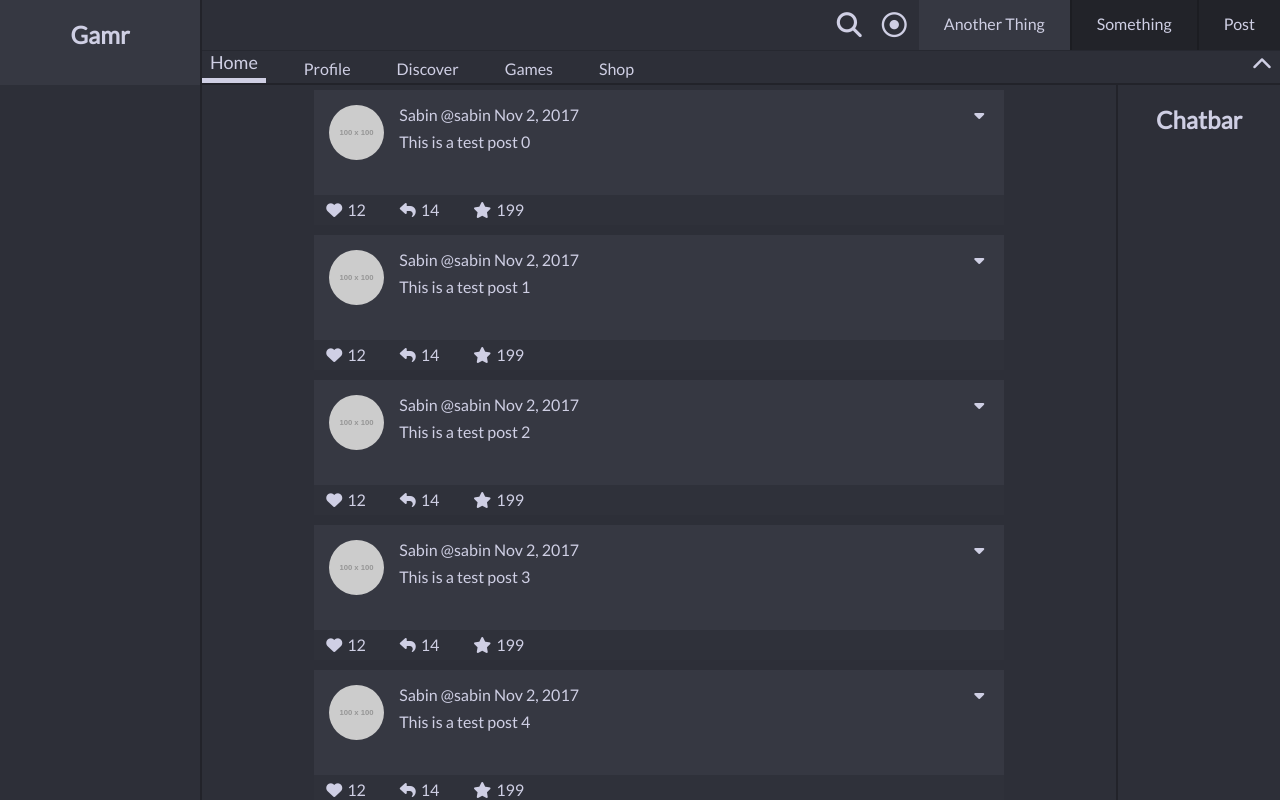
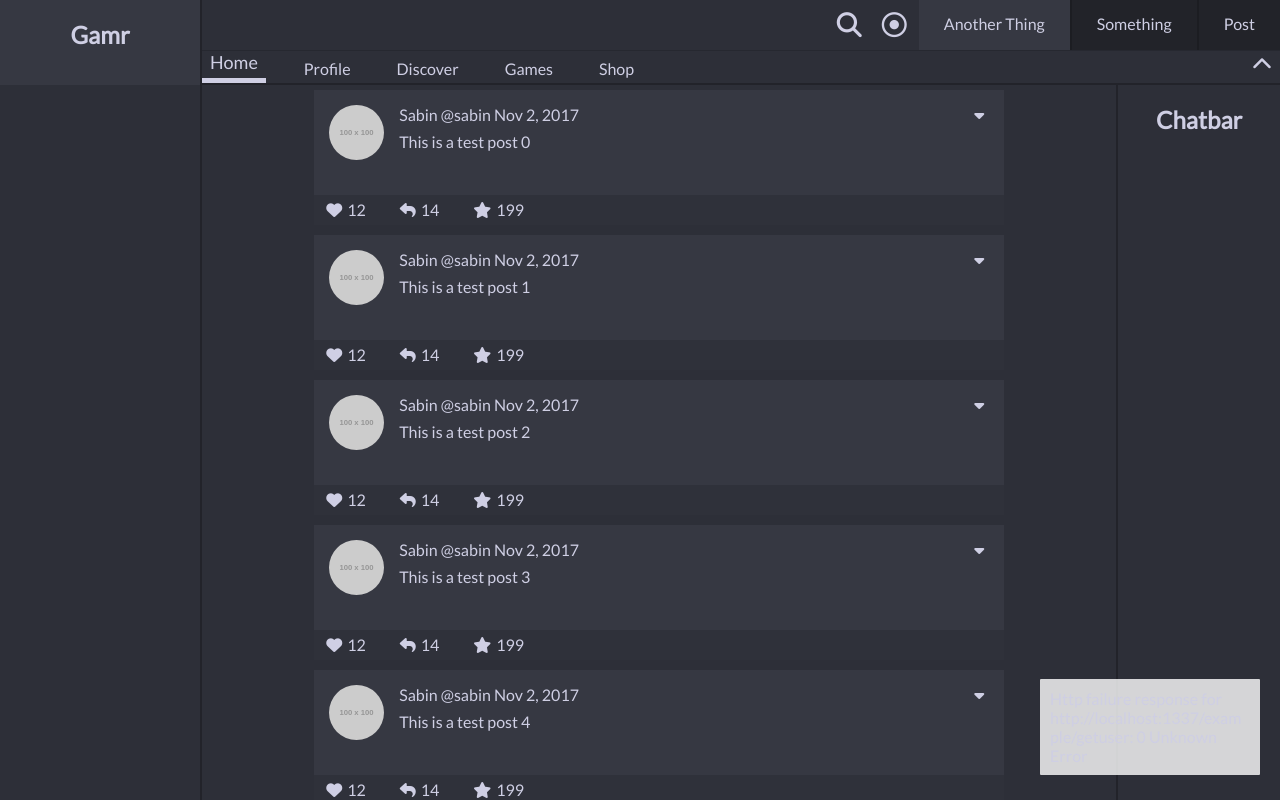
Before and after one commit to sabinadams/defrag, an Angular app: page / in a window 1280 px wide. Built offline with nearby package versions, Linux system fonts and the light colour scheme; no server answers.

Commit message:
GAMR-9 System Notifications
Created and implemented system notifications for error statuses. Also will allow custom messages with custom colors.

Eventually this should manage different types of notifications as well. Also should be animated

```diff
--- a/src/app/app.component.html
+++ b/src/app/app.component.html
@@ -22,3 +22,4 @@
         </div>
     </div>
 </div>
+<alerts></alerts>
--- a/src/app/app.module.ts
+++ b/src/app/app.module.ts
@@ -16,6 +16,7 @@ import { ProxyInterceptor } from './shared/interceptors/proxy-interceptor';
 // ------------------------------------------------------------------------
 import { AppComponent } from './app.component';
 import { NavbarComponent } from './shared/components/navbar/navbar';
+import { AlertsComponent } from './shared/components/alerts/alerts';
 
 // Modules
 // ------------------------------------------------------------------------
@@ -25,6 +26,7 @@ import { HomeModule } from './home/home-module';
 // ------------------------------------------------------------------------
 import { BaseService } from './shared/services/base-service';
 import { AuthService } from './shared/services/auth-service';
+import { AlertService } from './shared/services/alert-service';
 
 // Routing
 // ------------------------------------------------------------------------
@@ -35,7 +37,7 @@ import { AppRoutingModule } from './app-routing.module';
 
 @NgModule({
   declarations: [
-    AppComponent, NavbarComponent
+    AppComponent, NavbarComponent, AlertsComponent
   ],
   imports: [
     BrowserModule,
@@ -49,7 +51,7 @@ import { AppRoutingModule } from './app-routing.module';
     { provide: HTTP_INTERCEPTORS, useClass: ProxyInterceptor, multi: true },
     { provide: HTTP_INTERCEPTORS, useClass: TimingInterceptor, multi: true },
     { provide: HTTP_INTERCEPTORS, useClass: ResponseInterceptor, multi: true },
-    BaseService, AuthService
+    BaseService, AuthService, AlertService
   ],
   bootstrap: [AppComponent]
 })
--- /dev/null
+++ b/src/app/shared/components/alerts/alerts.scss
@@ -0,0 +1,16 @@
+.alert-container {
+    position: absolute;
+    bottom: 20px;
+    right: 20px;
+}
+
+.alert {
+    border-radius: 1px;
+    padding: 10px;
+    min-height: 20px;
+    margin-bottom: 5px;
+    max-width: 200px;
+    max-height: 100px;
+    overflow-y: scroll;
+    overflow-wrap: break-word;
+}
--- /dev/null
+++ b/src/app/shared/components/alerts/alerts.ts
@@ -0,0 +1,58 @@
+import { Component } from "@angular/core";
+import { AlertService } from "../../services/alert-service";
+import { IAlert } from "../../Models";
+
+@Component({
+    selector: "alerts",
+    template: `
+        <div class="alert-container">
+            <div *ngFor="let alert of alerts; let i = index;"
+                class="alert"
+                [ngStyle]="{'background-color': alert.color}"
+                (click)="remove(i)"
+            > {{alert.message}}
+            </div>
+        </div>
+    `,
+    styleUrls: ["alerts.scss"]
+})
+export class AlertsComponent {
+    alerts: IAlert[] = [];
+
+    constructor( private _alertService: AlertService ) {
+        this._alertService.alerts$.subscribe(
+            (alert: IAlert) => {
+                const index = this.alerts.push(alert);
+                if ( alert.color == null ) {
+                    switch( alert.status ) {
+                        case 200:
+                            alert.color = 'rgba(56, 140, 74, 0.8)';
+                            break;
+                        case 401:
+                            alert.color = 'rgba(135, 140, 56, 0.8)';
+                            break;
+                        case 403:
+                        case 404:
+                        case 500:
+                            alert.color = 'rgba(140, 56, 56, 0.8)';
+                            break;
+                        case 501:
+                            alert.color = 'rgba(56, 121, 140, 0.8)';
+                            break;
+                        default:
+                            alert.color = 'rgba(255, 255, 255, 0.8)';
+                    }
+                }
+                if ( alert.auto_dismiss ) {
+                    setTimeout(() => {
+                        this.alerts.splice(this.alerts.length - (index + 1), 1);
+                    }, 5000);
+                }
+            }
+        );
+    }
+
+    remove(i) {
+        this.alerts.splice(i, 1);
+    }
+}
--- a/src/app/shared/interceptors/response-interceptor.ts
+++ b/src/app/shared/interceptors/response-interceptor.ts
@@ -1,48 +1,27 @@
 import 'rxjs/add/operator/do';
 import { Observable } from 'rxjs/Observable';
-import { isDevMode } from '@angular/core';
-import {
-    HttpEvent,
-    HttpInterceptor,
-    HttpHandler,
-    HttpRequest,
-    HttpResponse,
-    HttpErrorResponse
-} from "@angular/common/http";
+import { isDevMode, Injectable } from '@angular/core';
+import { AlertService } from '../services/alert-service';
+import { HttpEvent, HttpInterceptor, HttpHandler, HttpRequest, HttpResponse, HttpErrorResponse } from "@angular/common/http";
+@Injectable()
 export class ResponseInterceptor implements HttpInterceptor {
-    constructor() {}
+  constructor(private _alertService: AlertService) {}
+  intercept( req: HttpRequest<any>, next: HttpHandler ): Observable<HttpEvent<any>> {
+    return next.handle(req).do(
+      (event: HttpResponse<any>) => {
+          // Handle caching
+      },
+      (err: HttpErrorResponse) => {
+        this._alertService.emitNotification({
+          status: err.status,
+          message: err.message,
+          auto_dismiss: false
+        });
 
-    intercept(req: HttpRequest<any>, next: HttpHandler ): Observable<HttpEvent<any>> {
-        return next.handle(req).do( (event: HttpResponse<any>) => {}, (err: HttpErrorResponse) => {
-            /*
-                Eliminate this switch statement and send to notification service
-                this._notificationService.errorMessage(message, statusCode , autoDismiss);
-            */
-            switch( err.status ) {
-                case 400:
-                    // Handle 400 Bad Request
-                break;
-                case 401:
-                    // Handle 401 Unauthorized
-                break;
-                case 403:
-                    // Handle 403 Forbidden
-                break;
-                case 404:
-                    // Handle 404 Not found
-                break;
-                case 500:
-                    // Handle 500 Error
-                break;
-                case 501:
-                    // Handle 501 Not Implemented
-                break;
-                case 520:
-                    // Handle 520 Unknown
-                break;
-            }
+        if ( isDevMode ) {
             console.error(`Error[${err.status}] ${err.error.message || err.statusText}`);
-            // Handle the message with the notification service
-        });
-    }
+        }
+      }
+    );
+  }
 }
--- /dev/null
+++ b/src/app/shared/models/Alert.ts
@@ -0,0 +1,6 @@
+export interface IAlert {
+  status: number;
+  message: string;
+  auto_dismiss: boolean;
+  color?: string;
+}
--- a/src/app/shared/models/index.ts
+++ b/src/app/shared/models/index.ts
@@ -1,3 +1,4 @@
 export * from './Environment';
 export * from './User';
 export * from './TimelineItem';
+export * from './Alert';
--- /dev/null
+++ b/src/app/shared/services/alert-service.ts
@@ -0,0 +1,15 @@
+import { Injectable } from '@angular/core';
+import { Subject } from 'rxjs/Subject';
+import { IAlert } from '../Models';
+
+@Injectable()
+export class AlertService {
+
+  private alertStream = new Subject<IAlert>();
+  alerts$ = this.alertStream.asObservable();
+
+  public emitNotification(alert: IAlert) {
+    this.alertStream.next(alert);
+  }
+
+}
--- a/src/app/shared/services/auth-service.ts
+++ b/src/app/shared/services/auth-service.ts
@@ -1,10 +1,9 @@
 import { Injectable } from '@angular/core';
 import { BaseService } from './base-service';
 import { HttpClient } from '@angular/common/http';
-
 @Injectable()
 export class AuthService extends BaseService {
-  constructor(private http: HttpClient) { super(); }
+  constructor( private http: HttpClient ) { super(); }
 
   public test() {
       return this.http.get<any>(`/example/getuser`);
--- a/src/app/shared/services/base-service.ts
+++ b/src/app/shared/services/base-service.ts
@@ -1,7 +1,6 @@
 import { Injectable, isDevMode } from '@angular/core';
 import { environment } from '../../../environments/environment';
 import { IEnv, IUser } from '../models';
-
 @Injectable()
 export class BaseService {
     public env: IEnv = environment;
```
